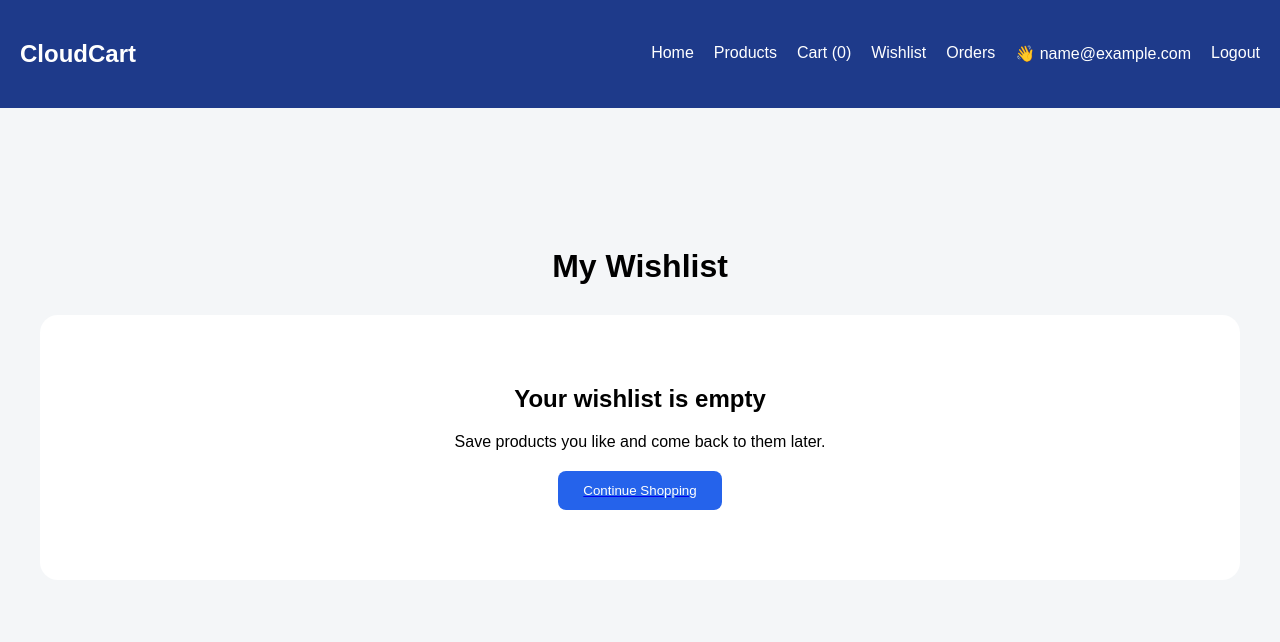
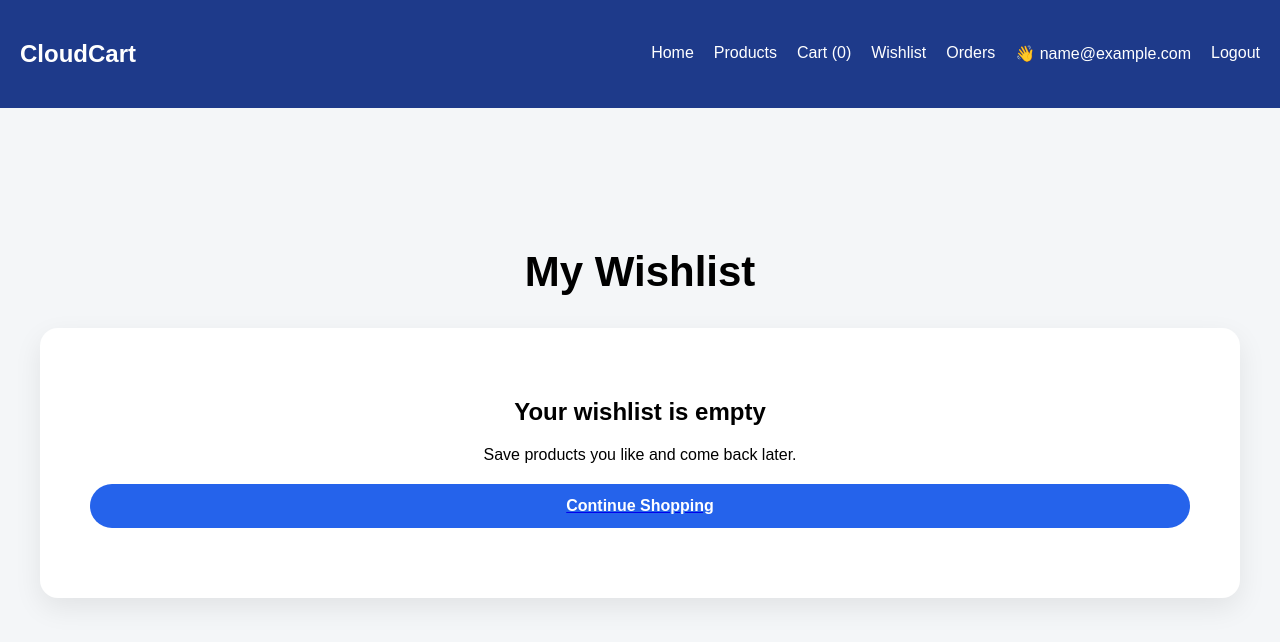
Before and after one commit to saibalaji6/CloudCart, a React (Vite) app in the folder cloudcart-frontend/: page /wishlist in a window 1280 px wide. Shown: the top 642 px of the page. Built offline with nearby package versions, Linux system fonts and the light colour scheme; no server answers; sample sign-in values are in the browser's storage.

Commit message:
fix wishlist page

```diff
--- a/cloudcart-frontend/src/index.css
+++ b/cloudcart-frontend/src/index.css
@@ -749,3 +749,240 @@ button:disabled {
   padding: 50px;
   border-radius: 18px;
 }
+.wishlist-page {
+  max-width: 1200px;
+  margin: 0 auto;
+  padding: 40px 24px;
+}
+
+.wishlist-page h1 {
+  text-align: center;
+  margin-bottom: 30px;
+}
+
+.wishlist-grid {
+  display: grid;
+  grid-template-columns: repeat(auto-fill, minmax(260px, 1fr));
+  gap: 28px;
+}
+
+.wishlist-card {
+  position: relative;
+  background: white;
+  border-radius: 18px;
+  padding: 22px;
+  text-align: center;
+  box-shadow: 0 10px 28px rgba(0, 0, 0, 0.08);
+}
+
+.wishlist-card .wishlist-heart {
+  position: absolute;
+  top: 14px;
+  right: 14px;
+  width: 42px;
+  height: 42px;
+  border: 2px solid #e11d48;
+  border-radius: 50%;
+  background: #fff1f2;
+  color: #e11d48;
+  font-size: 22px;
+}
+
+.wishlist-image {
+  width: 180px;
+  height: 180px;
+  object-fit: contain;
+  margin-bottom: 15px;
+}
+
+.wishlist-name {
+  display: block;
+  font-size: 20px;
+  font-weight: 800;
+  color: #111827;
+  margin-bottom: 8px;
+}
+
+.wishlist-desc {
+  color: #4b5563;
+  min-height: 48px;
+}
+
+.wishlist-price {
+  color: #2563eb;
+  font-size: 24px;
+  font-weight: 800;
+}
+
+.wishlist-add-btn {
+  width: 100%;
+  padding: 12px;
+  border-radius: 999px;
+  border: none;
+  background: #2563eb;
+  color: white;
+  font-size: 16px;
+  font-weight: 700;
+}
+.wishlist-add-btn {
+  width: 100%;
+  padding: 12px 16px;
+  border: none;
+  border-radius: 999px;
+  background: #2563eb;
+  color: white;
+  font-size: 16px;
+  font-weight: 700;
+  cursor: pointer;
+  transition: all 0.25s ease;
+}
+
+.wishlist-add-btn:hover {
+  background: #1d4ed8;
+  transform: translateY(-2px);
+}
+
+.wishlist-add-btn:active {
+  transform: scale(0.97);
+}
+.wishlist-page {
+  max-width: 1200px;
+  margin: 0 auto;
+  padding: 40px 24px;
+}
+
+.wishlist-page h1 {
+  text-align: center;
+  margin-bottom: 32px;
+  font-size: 42px;
+}
+
+.wishlist-grid {
+  display: grid;
+  grid-template-columns: repeat(auto-fill, minmax(260px, 1fr));
+  gap: 28px;
+}
+
+.wishlist-card {
+  position: relative;
+  background: white;
+  border-radius: 18px;
+  padding: 24px;
+  text-align: center;
+  box-shadow: 0 10px 28px rgba(0, 0, 0, 0.08);
+  transition: transform 0.25s ease, box-shadow 0.25s ease;
+  overflow: visible;
+}
+
+.wishlist-card:hover {
+  transform: translateY(-6px);
+  box-shadow: 0 16px 36px rgba(0, 0, 0, 0.14);
+}
+
+.wishlist-remove-heart {
+  position: absolute;
+  top: 14px;
+  right: 14px;
+  width: 44px;
+  height: 44px;
+  border: 2px solid #e11d48;
+  border-radius: 50%;
+  background: #fff1f2;
+  color: #e11d48;
+  font-size: 23px;
+  cursor: pointer;
+  display: flex;
+  align-items: center;
+  justify-content: center;
+}
+
+.wishlist-remove-heart:hover {
+  background: #e11d48;
+  color: white;
+  transform: scale(1.08);
+}
+
+.wishlist-image {
+  width: 180px;
+  height: 180px;
+  object-fit: contain;
+  margin-bottom: 16px;
+}
+
+.wishlist-name {
+  display: block;
+  font-size: 20px;
+  font-weight: 800;
+  color: #111827;
+  margin-bottom: 8px;
+}
+
+.wishlist-desc {
+  color: #4b5563;
+  min-height: 48px;
+  line-height: 1.4;
+}
+
+.wishlist-rating {
+  font-weight: 700;
+  margin: 12px 0;
+}
+
+.wishlist-price {
+  color: #2563eb;
+  font-size: 25px;
+  font-weight: 900;
+  margin-bottom: 16px;
+}
+
+.wishlist-add-btn {
+  width: 100%;
+  padding: 13px 16px;
+  border: none;
+  border-radius: 999px;
+  background: #2563eb;
+  color: white;
+  font-size: 16px;
+  font-weight: 800;
+  cursor: pointer;
+}
+
+.wishlist-add-btn:hover {
+  background: #1d4ed8;
+  transform: translateY(-2px);
+}
+
+.wishlist-qty-control {
+  display: flex;
+  align-items: center;
+  justify-content: center;
+  gap: 22px;
+  border: 1px solid #ddd;
+  border-radius: 999px;
+  padding: 10px 14px;
+  background: white;
+}
+
+.wishlist-qty-control button {
+  width: 36px;
+  height: 36px;
+  border: none;
+  border-radius: 50%;
+  background: #2563eb;
+  color: white;
+  font-size: 22px;
+  cursor: pointer;
+}
+
+.wishlist-qty-control span {
+  font-size: 18px;
+  font-weight: 800;
+}
+
+.empty-wishlist {
+  text-align: center;
+  background: white;
+  padding: 50px;
+  border-radius: 18px;
+  box-shadow: 0 10px 28px rgba(0, 0, 0, 0.08);
+}
--- a/cloudcart-frontend/src/pages/Wishlist.jsx
+++ b/cloudcart-frontend/src/pages/Wishlist.jsx
@@ -21,9 +21,9 @@ function Wishlist() {
       {wishlistItems.length === 0 ? (
         <div className="empty-wishlist">
           <h2>Your wishlist is empty</h2>
-          <p>Save products you like and come back to them later.</p>
+          <p>Save products you like and come back later.</p>
           <Link to="/products">
-            <button>Continue Shopping</button>
+            <button className="wishlist-add-btn">Continue Shopping</button>
           </Link>
         </div>
       ) : (
@@ -36,7 +36,8 @@ function Wishlist() {
             return (
               <div className="wishlist-card" key={item.id}>
                 <button
-                  className="wishlist-heart active"
+                  type="button"
+                  className="wishlist-remove-heart"
                   onClick={() => {
                     removeFromWishlist(item.id);
                     toast.info(`${item.name} removed from wishlist`);
@@ -64,17 +65,17 @@ function Wishlist() {
                 <h2 className="wishlist-price">${item.price}</h2>
 
                 {cartItem ? (
-                  <div className="product-qty-control">
+                  <div className="wishlist-qty-control">
                     <button onClick={() => decreaseQuantity(item.id)}>-</button>
                     <span>{cartItem.quantity}</span>
                     <button onClick={() => increaseQuantity(item.id)}>+</button>
                   </div>
                 ) : (
                   <button
-                    className="add-cart-btn"
+                    className="wishlist-add-btn"
                     onClick={() => handleAddToCart(item)}
                   >
-                    + Add
+                    🛒 Add to Cart
                   </button>
                 )}
               </div>
```
